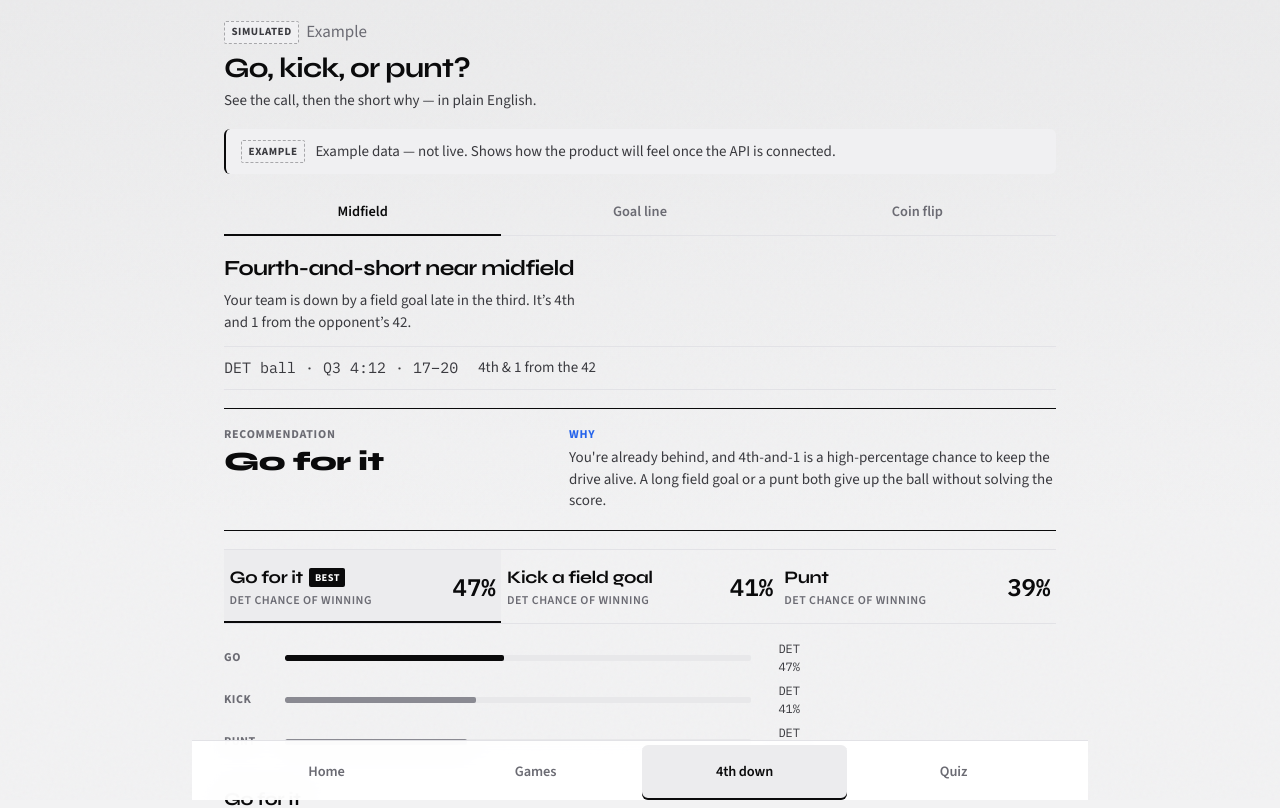
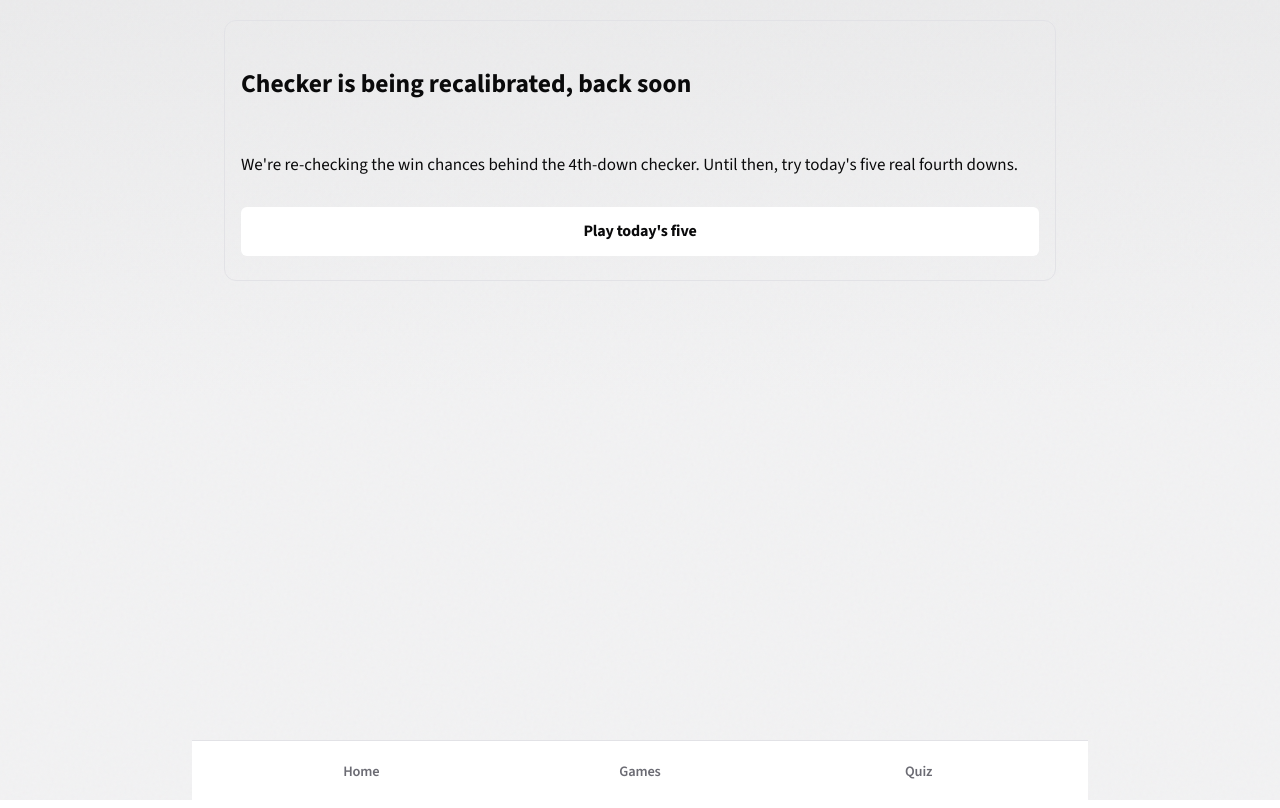
Before and after one commit to nmpy7knjd8-code/nfl-analytics-simulator, a Next.js app in the folder frontend/: page /decide in a window 1280 px wide. Shown: the top 808 px of the page. Built offline with nearby package versions, Linux system fonts and the light colour scheme.

Commit message:
H6: hide the 4th-down checker behind CHECKER_ENABLED (off) until the grid fix is green (#80)
Co-authored-by: nmpy7knjd8-code <nmpy7knjd8-code@users.noreply.github.com>
Co-authored-by: nmpy7knjd8-code <339357139.nmpy7knjd8-code@users.noreply.github.com>

```diff
--- a/frontend/app/decide/page.tsx
+++ b/frontend/app/decide/page.tsx
@@ -3,6 +3,8 @@ import { ExampleBanner } from "../../components/ExampleBanner";
 import { FourthDownLab } from "../../components/FourthDownLab";
 import { TruthChip } from "../../components/TruthChip";
 import { FIXTURE_BANNER } from "../../lib/fixtures";
+import Link from "next/link";
+import { CHECKER_ENABLED, CHECKER_PAUSED } from "../../lib/features";
 
 export const metadata = shareMetadata({
   title: "4th & short — NFL Analytics Simulator",
@@ -14,6 +16,18 @@ export const metadata = shareMetadata({
 });
 
 export default function DecidePage() {
+  if (!CHECKER_ENABLED) {
+    // H6: no checker numbers render while the flag is off.
+    return (
+      <main className="decide-page page" id="main">
+        <section className="empty-state" role="status">
+          <h1>{CHECKER_PAUSED.title}</h1>
+          <p>{CHECKER_PAUSED.body}</p>
+          <Link className="btn btn-primary" href={CHECKER_PAUSED.cta.href}>{CHECKER_PAUSED.cta.label}</Link>
+        </section>
+      </main>
+    );
+  }
   return (
     <main className="decide-page page" id="main">
       <header className="section-head">
--- a/frontend/app/globals.css
+++ b/frontend/app/globals.css
@@ -1531,3 +1531,7 @@ body:has(.quiz-page) .app-nav-item.is-current {
 .not-found-label { font-weight: 600; }
 .not-found-note { color: rgba(255, 255, 255, 0.6); font-size: var(--text-body-sm); }
 .not-found-links a:hover .not-found-label { color: var(--nf-accent); }
+
+/* H6: paused 4th-down checker page. */
+.decide-page .empty-state { display: grid; gap: 0.75rem; padding: 1.5rem 1rem; border: 1px solid var(--color-divider, #2a2a30); border-radius: 12px; }
+.decide-page .empty-state .btn { min-height: 48px; }
--- a/frontend/app/not-found.tsx
+++ b/frontend/app/not-found.tsx
@@ -1,5 +1,6 @@
 import type { Metadata } from "next";
 import Link from "next/link";
+import { CHECKER_ENABLED } from "../lib/features";
 
 // Branded 404 (QA2 L4). The Pages build (scripts/pages/assemble.py) injects a small
 // script into the exported 404.html that forwards old /demo/, /quiz/ and /decide/ links.
@@ -9,12 +10,14 @@ export const metadata: Metadata = {
   robots: { index: false },
 };
 
-const LINKS = [
+const ALL_LINKS = [
   { href: "/", label: "Home", note: "Start here" },
   { href: "/daily", label: "Today's quiz", note: "Go, kick, or punt?" },
   { href: "/fourth-down", label: "4th down", note: "Real fourth downs, side by side" },
   { href: "/games", label: "Games", note: "Replay real games play by play" },
 ] as const;
+
+const LINKS = ALL_LINKS.filter((l) => CHECKER_ENABLED || l.href !== "/fourth-down");
 
 export default function NotFound() {
   return (
--- a/frontend/components/AppNav.tsx
+++ b/frontend/components/AppNav.tsx
@@ -2,8 +2,9 @@
 
 import Link from "next/link";
 import { usePathname } from "next/navigation";
+import { CHECKER_ENABLED } from "../lib/features";
 
-const TABS = [
+const ALL_TABS = [
   { href: "/", label: "Home", match: (p: string) => p === "/" },
   {
     href: "/games",
@@ -22,11 +23,13 @@ const TABS = [
   },
 ] as const;
 
+const TABS = ALL_TABS.filter((t) => CHECKER_ENABLED || t.href !== "/fourth-down");
+
 export function AppNav() {
   const pathname = usePathname() || "/";
 
   return (
-    <nav className="app-nav app-nav-4" aria-label="Primary">
+    <nav className={`app-nav${TABS.length === 4 ? " app-nav-4" : ""}`} aria-label="Primary">
       {TABS.map((tab) => {
         const current = tab.match(pathname);
         return (
--- /dev/null
+++ b/frontend/lib/features.ts
@@ -0,0 +1,15 @@
+/**
+ * Feature flags for the static site.
+ *
+ * CHECKER_ENABLED: the 4th-down checker (/fourth-down/). Off while Data & Models fix H6
+ * (grid win chances ran 8-10 points high). Flip to true to bring back the nav tab,
+ * the 404 link and the checker page — nothing else needs to change.
+ */
+export const CHECKER_ENABLED = false;
+
+/** Copy for the page while the checker is off. */
+export const CHECKER_PAUSED = {
+  title: "Checker is being recalibrated, back soon",
+  body: "We're re-checking the win chances behind the 4th-down checker. Until then, try today's five real fourth downs.",
+  cta: { href: "/daily/", label: "Play today's five" },
+} as const;
--- a/frontend/package.json
+++ b/frontend/package.json
@@ -9,7 +9,7 @@
     "build:pages": "NFL_SIM_STATIC_EXPORT=1 next build",
     "start": "next start",
     "typecheck": "tsc -p tsconfig.json --noEmit && tsc -p tsconfig.contracts.json --noEmit",
-    "test": "node --import tsx --test contracts/contracts.test.ts lib/quiz.test.ts lib/winProbability.test.ts lib/gameFacts.test.ts lib/clock.test.ts lib/fixtures.fg.test.ts",
+    "test": "node --import tsx --test contracts/contracts.test.ts lib/quiz.test.ts lib/winProbability.test.ts lib/gameFacts.test.ts lib/clock.test.ts lib/fixtures.fg.test.ts lib/features.test.ts",
     "test:all": "npm test && npm run typecheck"
   },
   "dependencies": {
```
Also changed, not shown: 1 other file (tests, documents, lock files or other folders).
